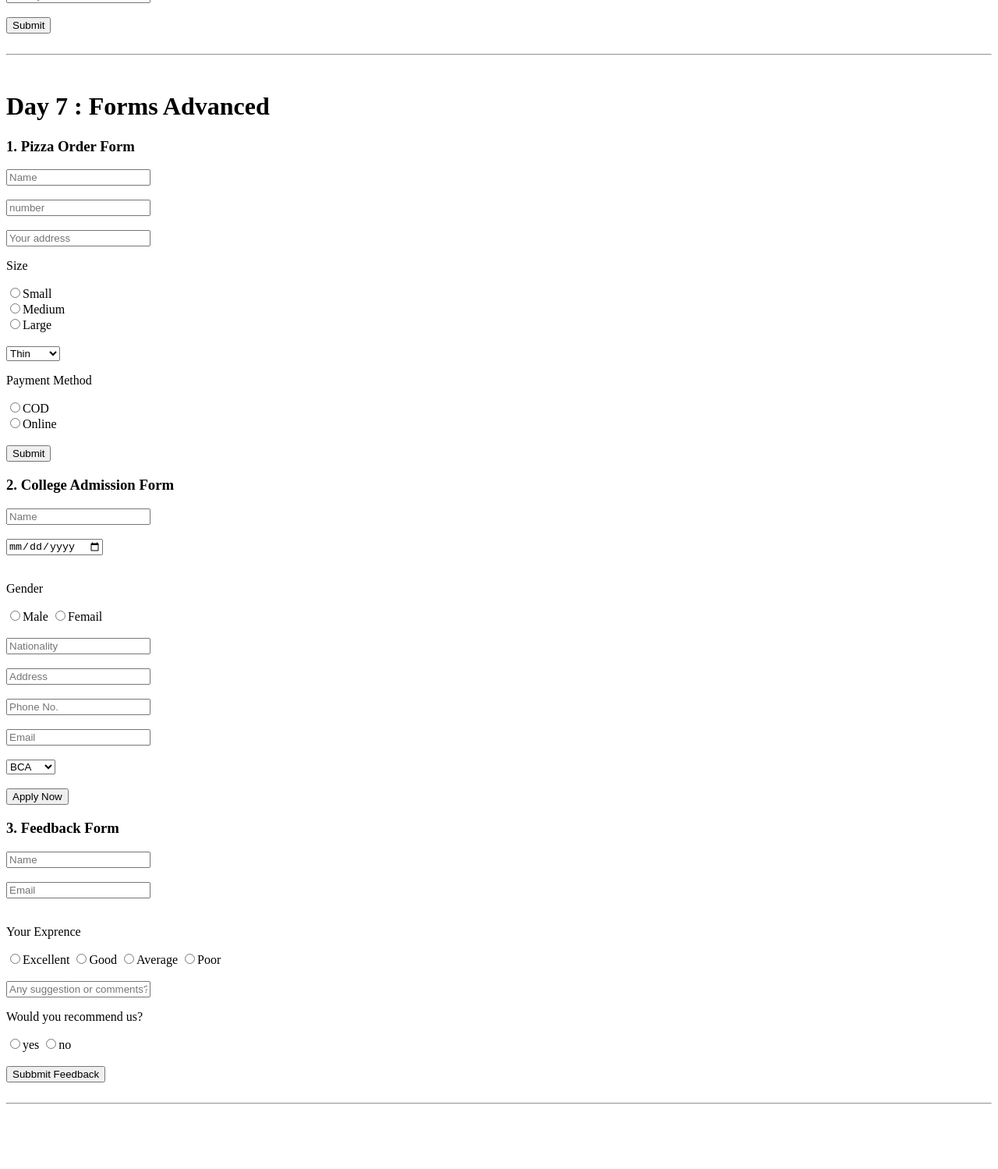
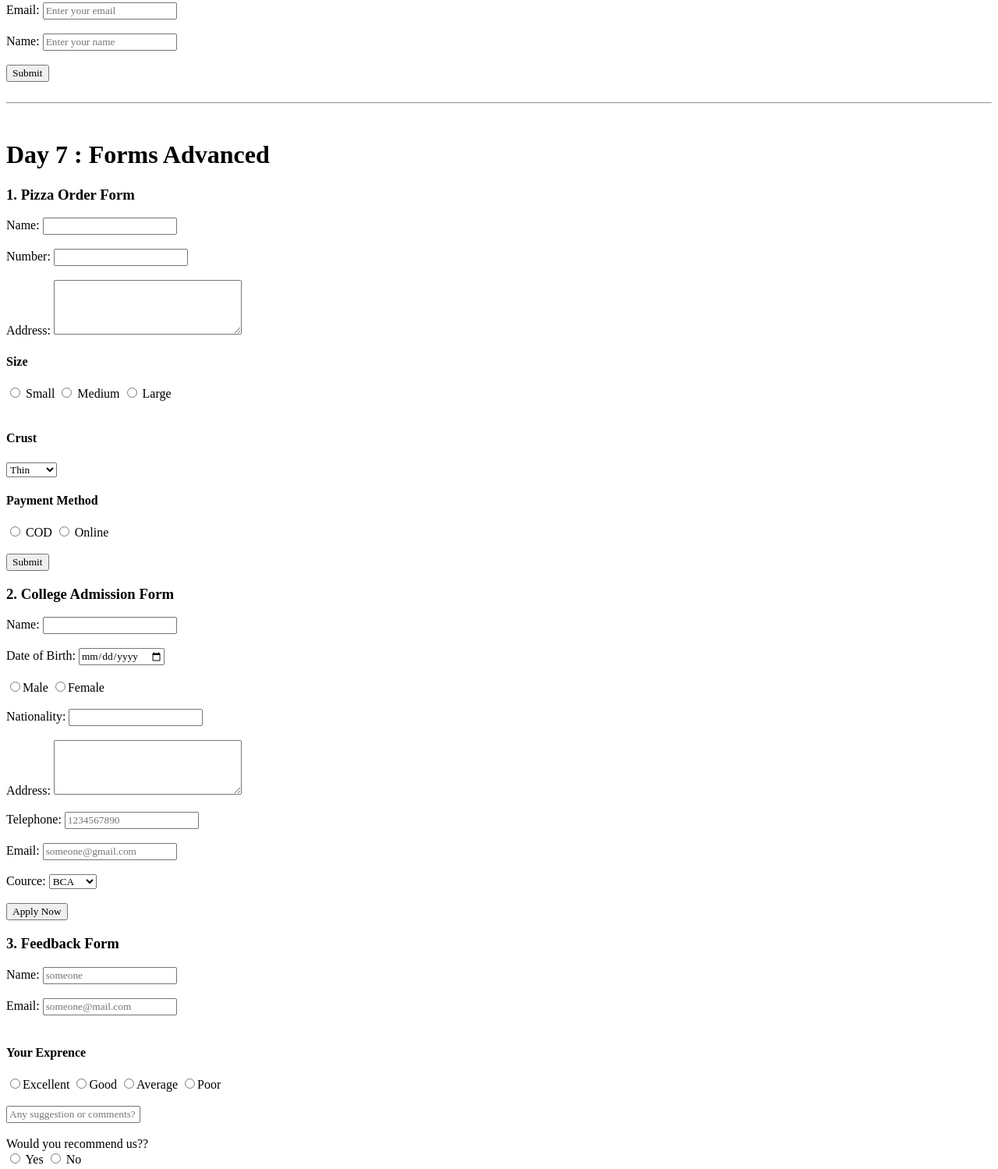
Before and after one commit to abdulsami-94/HTML-AND-CSS, a plain HTML site: page index.html in a window 1280 px wide. Shown: the part 3603-5102 px from the top of the page at 78% size. Before the commit the page ends 5053 px from the top, so only its background shows below. Drawn offline with Linux system fonts and the light colour scheme.

Commit message:
Fixed day1-7

```diff
--- a/index.html
+++ b/index.html
@@ -216,22 +216,29 @@
     <h1>Day 6 : Forms Basics</h1>
     <h3>1. Login Form</h3>
     <form action="">
+        <label for="user">User ID:</label>
         <input type="name" name="user" placeholder="Enter you user id"><br><br>
+        <label for="">Password:</label>
         <input type="password" name="password" placeholder="password"><br><br>
-        <button type="submit">login</button>
+        <button type="submit">Login</button>
     </form>
 
     <h3>2. Feedback form</h3>
     <form action="">
+        <label for="">Name:</label>
         <input type="name" placeholder="Enter your name"><br><br>
+        <lable>Email:</lable>
         <input type="email" placeholder="Enter your email"><br><br>
-        <input type="textarea" placeholder="Give your opinion"><br><br>
+        <lable>Feedback:</lable>
+        <textarea rows="4" cols="30"></textarea><br><br>
         <button>Submit</button>
     </form>
 
     <h3>3. Newsletter Subscription Form</h3>
     <form action="">
+        <lable>Email:</lable>
         <input type="email" placeholder="Enter your email"><br><br>
+        <lable>Name:</lable>
         <input type="name" placeholder="Enter your name"><br><br>
         <button>Submit</button>
     </form>
@@ -242,55 +249,98 @@
     <h1>Day 7 : Forms Advanced</h1>
     <h3>1. Pizza Order Form</h3>
     <form action="">
-        <input type="name" placeholder="Name"><br><br>
-        <input type="number" placeholder="number"><br><br>
-        <input type="address" placeholder="Your address"><br>
-        <p>Size</p>
-        <input type="radio">Small<br>
-        <input type="radio">Medium<br>
-        <input type="radio">Large<br><br>
+        <lable>Name:</lable>
+            <input type="name" ><br><br>
+        <lable>Number:</lable>
+            <input type="tel"><br><br>
+        <lable>Address:</lable>
+            <textarea rows="4" cols="30"></textarea><br>
+
+        <h4>Size</h4>
+        <label>
+            <input type="radio" name="size" value="small"> Small
+        </label>
+        <label>
+            <input type="radio" name="size" value="medium"> Medium
+        </label>
+        <label>
+            <input type="radio" name="size" value="Large"> Large
+        </label><br><br>
+        <h4>Crust</h4>
         <select name="topic" id="">
-            <option value="">Thin</option>
-            <option value="">Regular</option>
-            <option value="">Cheese</option>
+            <option value="thin">Thin</option>
+            <option value="Regular">Regular</option>
+            <option value="Cheese">Cheese</option>
         </select>
-        <p>Payment Method</p>
-        <input type="radio">COD<br>
-        <input type="radio">Online<br><br>
-        <button>Submit</button>
+        <h4>Payment Method</h4>
+         <label>
+            <input type="radio" name="pay" value="cod"> COD
+        </label>
+        <label>
+            <input type="radio" name="pay" value="online"> Online
+        </label>
+        <br><br>
+        <button type="submit">Submit</button>
     </form>
 
     <h3>2. College Admission Form</h3>
-        <input type="name" placeholder="Name"><br><br>
+        <label>Name:</label>
+            <input type="name"><br><br>
+        <lable>Date of Birth:</lable>
         <input type="date" placeholder="DOB"><br><br>
-        <p>Gender</p>
-        <input type="radio">Male
-        <input type="radio">Femail<br><br>
-        <input type="text" placeholder="Nationality"><br><br>
-        <input type="address" placeholder="Address"><br><br>
-        <input type="number" placeholder="Phone No."> <br><br>
-        <input type="email" placeholder="Email"><br><br>
-        <select name="" id="">
-            <option value="">BCA</option>
-            <option value="">B.Com</option>
-            <option value="">BSC</option>
-            <option value="">BBA</option>
+        <label>
+            <input type="radio" name="gender" value="male">Male
+        </label>
+        <label>
+            <input type="radio" name="gender" value="female">Female
+        </label>
+        <br><br>
+        <lable>Nationality:</lable>
+        <input type="text"><br><br>
+
+        <lable>Address:</lable>
+        <textarea rows="4" cols="30"></textarea><br><br>
+        <lable>Telephone:</lable>
+        <input type="tel" min="1" max="10" placeholder="1234567890"><br><br>
+        <label for="">Email:</label>
+        <input type="email" placeholder="someone@gmail.com"><br><br>
+        <label for="">Cource: </label>
+        <select >
+            <option value="BCA">BCA</option>
+            <option value="B.Com">B.Com</option>
+            <option value="BSC">BSC</option>
+            <option value="BBA">BBA</option>
         </select><br><br>
         <button>Apply Now</button>
 
         <h3>3. Feedback Form</h3>
         <form action="">
-            <input type="name" placeholder="Name"><br><br>
-            <input type="email"placeholder="Email"><br><br>
-            <p>Your Exprence</p>
-            <input type="radio">Excellent
-            <input type="radio">Good
-            <input type="radio">Average
-            <input type="radio">Poor<br><br>
-            <input type="text" placeholder="Any suggestion or comments?">
-            <p>Would you recommend us?</p>
-            <input type="radio">yes
-            <input type="radio">no <br><br>
+            <label>Name:</label>
+            <input type="name" placeholder="someone"><br><br>
+            <label>Email: </label>
+            <input type="email" placeholder="someone@mail.com"><br><br>
+            <h4>Your Exprence</h4>
+            <label>
+                <input type="radio" name="exp" value="excellent">Excellent
+            </label>
+            <label>
+                <input type="radio" name="exp" value="good">Good
+            </label>
+            <label>
+                <input type="radio" name="exp" value="average">Average
+            </label>
+            <label>
+                <input type="radio" name="exp" value="poor">Poor
+            </label>
+            <br><br>
+            <input type="text" placeholder="Any suggestion or comments?"><br><br>
+            <label for="">Would you recommend us??</label><br>
+            <label>
+                <input type="radio" name="option" value="yes"> Yes
+            </label>
+            <label>
+                <input type="radio" name="option" value="no"> No
+            </label><br><br>
             <button>Subbmit Feedback</button>
         </form>
 
--- a/style.css
+++ b/style.css
@@ -0,0 +1,3 @@
+* {
+    font-family: 'Times New Roman', Times, serif;
+}
```
